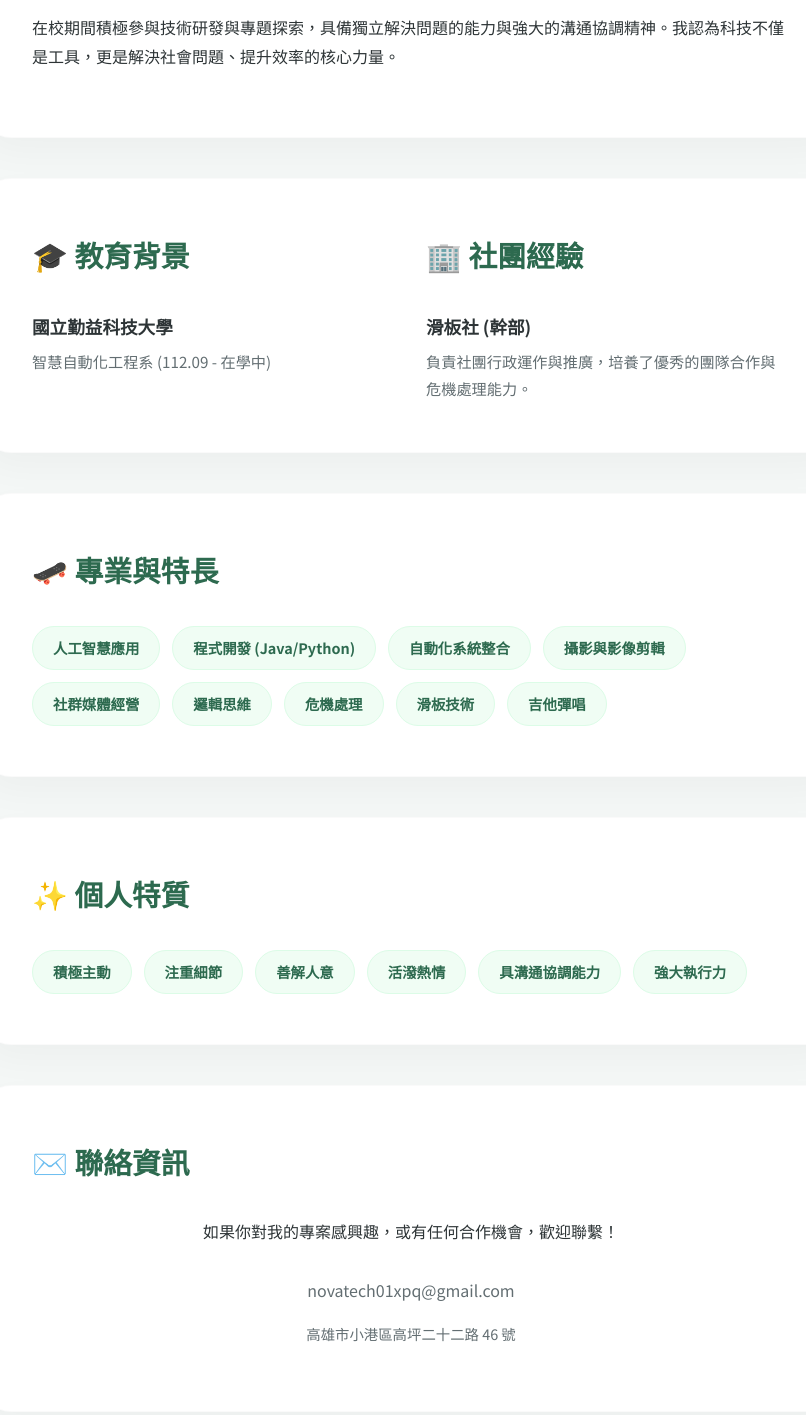
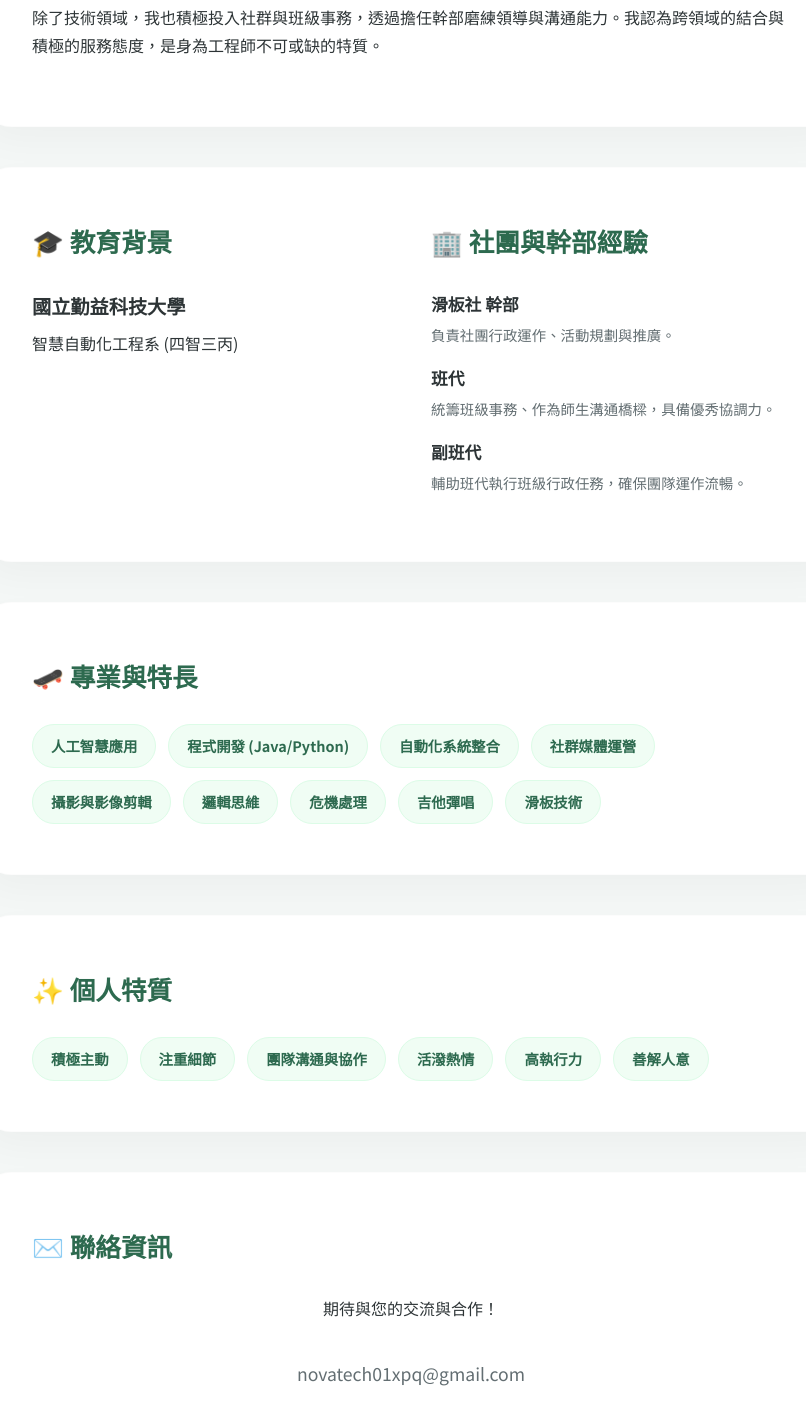
Before and after one commit to kungmengchien0814/kungmengchien0814.github.io, a plain HTML site: page index.html in a window 1280 px wide. Shown: the part 913-2328 px from the top of the page, without its empty margins (229-1035 px from the left). Drawn offline with Linux system fonts and the light colour scheme.

Commit message:
Update index.html

```diff
--- a/index.html
+++ b/index.html
@@ -8,11 +8,10 @@
     <link href="https://fonts.googleapis.com/css2?family=Noto+Sans+TC:wght@300;400;700&display=swap" rel="stylesheet">
 
     <style>
-        /* 2. 顏色與變數定義：仿 Liench 的清爽綠色調 */
         :root {
             --primary-green: #2d6a4f;    /* 森林深綠 */
             --accent-green: #52b788;     /* 柔和嫩綠 */
-            --bg-gray: #f4f7f6;          /* 仿 Liench 的淺灰背景 */
+            --bg-gray: #f4f7f6;          /* 仿 Liench 的質感淺灰 */
             --card-white: #ffffff;
             --text-dark: #2d3436;
             --text-muted: #636e72;
@@ -33,12 +32,12 @@
             line-height: 1.8;
         }
 
-        /* 3. 頂部導覽列 (Navbar) */
+        /* 頂部導覽列 */
         nav {
             position: fixed;
             top: 0;
             width: 100%;
-            background: rgba(255, 255, 255, 0.9);
+            background: rgba(255, 255, 255, 0.85);
             backdrop-filter: blur(10px);
             z-index: 1000;
             border-bottom: 1px solid #eef2f3;
@@ -74,7 +73,7 @@
             color: var(--primary-green);
         }
 
-        /* 4. Hero Section (首頁大視覺) */
+        /* Hero Section */
         .hero {
             height: 100vh;
             display: flex;
@@ -95,20 +94,20 @@
         }
 
         .hero h1 {
-            font-size: 4rem;
+            font-size: 3.5rem;
             margin: 0;
             color: var(--primary-green);
             letter-spacing: 2px;
         }
 
         .hero-desc {
-            font-size: 1.3rem;
+            font-size: 1.2rem;
             color: var(--text-muted);
             margin-top: 15px;
             max-width: 600px;
         }
 
-        /* 5. 卡片佈局 (仿 Liench Card) */
+        /* 卡片排版 */
         .main-content {
             max-width: 900px;
             margin: -80px auto 100px;
@@ -121,7 +120,7 @@
             padding: 50px;
             margin-bottom: 40px;
             box-shadow: 0 15px 35px rgba(0,0,0,0.03);
-            border: 1px solid rgba(0,0,0,0.02);
+            border: 1px solid rgba(0,0,0,0.01);
             opacity: 0;
             transform: translateY(40px);
             transition: var(--transition);
@@ -133,16 +132,16 @@
         }
 
         h2 {
-            font-size: 1.8rem;
+            font-size: 1.6rem;
             color: var(--primary-green);
             margin-top: 0;
-            margin-bottom: 30px;
+            margin-bottom: 25px;
             display: flex;
             align-items: center;
-            gap: 15px;
+            gap: 12px;
         }
 
-        /* 6. 標籤與細節設計 */
+        /* 標籤雲與細項 */
         .tag-container {
             display: flex;
             flex-wrap: wrap;
@@ -152,39 +151,34 @@
         .tag {
             background: #f0fdf4;
             color: #2d6a4f;
-            padding: 8px 20px;
+            padding: 8px 18px;
             border-radius: 50px;
             font-size: 0.9rem;
             font-weight: 600;
             border: 1px solid #dcfce7;
-            transition: var(--transition);
-        }
-
-        .tag:hover {
-            background: var(--primary-green);
-            color: white;
-            transform: scale(1.05);
         }
 
         .info-grid {
             display: grid;
             grid-template-columns: 1fr 1fr;
-            gap: 30px;
+            gap: 40px;
         }
 
-        .info-item h3 {
-            font-size: 1.1rem;
-            margin-bottom: 5px;
-            color: var(--text-dark);
+        .experience-item {
+            margin-bottom: 15px;
         }
 
-        .info-item p {
-            margin: 0;
-            color: var(--text-muted);
-            font-size: 0.95rem;
+        .experience-item strong {
+            display: block;
+            color: var(--text-dark);
+            font-size: 1.05rem;
         }
 
-        /* 7. 頁尾 */
+        .experience-item span {
+            color: var(--text-muted);
+            font-size: 0.9rem;
+        }
+
         footer {
             text-align: center;
             padding-bottom: 60px;
@@ -192,11 +186,10 @@
             font-size: 0.85rem;
         }
 
-        /* 響應式調整 */
         @media (max-width: 768px) {
-            .hero h1 { font-size: 2.8rem; }
+            .hero h1 { font-size: 2.5rem; }
             .info-grid { grid-template-columns: 1fr; }
-            .card { padding: 30px; }
+            .card { padding: 35px 25px; }
             .main-content { margin-top: 20px; }
         }
     </style>
@@ -207,7 +200,7 @@
         <div class="nav-container">
             <a href="#" class="nav-logo">KUNG MENG-CHIEN</a>
             <div class="nav-links">
-                <a href="#about">關於</a>
+                <a href="#about">關於我</a>
                 <a href="#skills">特長</a>
                 <a href="#contact">聯絡</a>
             </div>
@@ -215,29 +208,39 @@
     </nav>
 
     <section class="hero">
-        <span class="hero-sub">HELLO, I AM</span>
+        <span class="hero-sub">RESUME PORTFOLIO</span>
         <h1>龔孟謙</h1>
-        <p class="hero-desc">智慧自動化工程系 | 科技與工程技術探索者</p>
+        <p class="hero-desc">智慧自動化工程系 | 探索科技與工程技術的無限可能</p>
     </section>
 
     <div class="main-content">
         <section id="about" class="card">
             <h2>👤 關於我</h2>
-            <p>我是龔孟謙，目前就讀於 **國立勤益科技大學 智慧自動化工程系** (四智三丙)。我對人工智慧、程式設計及自動化系統充滿熱情，致力於將複雜的理論知識轉化為具備實用價值的工程專案。</p>
-            <p>在校期間積極參與技術研發與專題探索，具備獨立解決問題的能力與強大的溝通協調精神。我認為科技不僅是工具，更是解決社會問題、提升效率的核心力量。</p>
+            <p>我是龔孟謙，目前就讀於 **國立勤益科技大學 智慧自動化工程系**。我對人工智慧、程式開發與自動化系統整合擁有極大的熱忱。我擅長將理論轉化為實作，並在解決複雜技術問題的過程中獲得成就感。</p>
+            <p>除了技術領域，我也積極投入社群與班級事務，透過擔任幹部磨練領導與溝通能力。我認為跨領域的結合與積極的服務態度，是身為工程師不可或缺的特質。</p>
         </section>
 
         <section class="card">
             <div class="info-grid">
                 <div class="info-item">
                     <h2>🎓 教育背景</h2>
-                    <h3>國立勤益科技大學</h3>
-                    <p>智慧自動化工程系 (112.09 - 在學中)</p>
+                    <h3 style="margin:0; font-size:1.2rem;">國立勤益科技大學</h3>
+                    <p style="margin:5px 0;">智慧自動化工程系 (四智三丙)</p>
                 </div>
                 <div class="info-item">
-                    <h2>🏢 社團經驗</h2>
-                    <h3>滑板社 (幹部)</h3>
-                    <p>負責社團行政運作與推廣，培養了優秀的團隊合作與危機處理能力。</p>
+                    <h2>🏢 社團與幹部經驗</h2>
+                    <div class="experience-item">
+                        <strong>滑板社 幹部</strong>
+                        <span>負責社團行政運作、活動規劃與推廣。</span>
+                    </div>
+                    <div class="experience-item">
+                        <strong>班代</strong>
+                        <span>統籌班級事務、作為師生溝通橋樑，具備優秀協調力。</span>
+                    </div>
+                    <div class="experience-item">
+                        <strong>副班代</strong>
+                        <span>輔助班代執行班級行政任務，確保團隊運作流暢。</span>
+                    </div>
                 </div>
             </div>
         </section>
@@ -248,12 +251,12 @@
                 <span class="tag">人工智慧應用</span>
                 <span class="tag">程式開發 (Java/Python)</span>
                 <span class="tag">自動化系統整合</span>
+                <span class="tag">社群媒體運營</span>
                 <span class="tag">攝影與影像剪輯</span>
-                <span class="tag">社群媒體經營</span>
                 <span class="tag">邏輯思維</span>
                 <span class="tag">危機處理</span>
+                <span class="tag">吉他彈唱</span>
                 <span class="tag">滑板技術</span>
-                <span class="tag">吉他彈唱</span>
             </div>
         </section>
 
@@ -262,31 +265,30 @@
             <div class="tag-container">
                 <span class="tag">積極主動</span>
                 <span class="tag">注重細節</span>
+                <span class="tag">團隊溝通與協作</span>
+                <span class="tag">活潑熱情</span>
+                <span class="tag">高執行力</span>
                 <span class="tag">善解人意</span>
-                <span class="tag">活潑熱情</span>
-                <span class="tag">具溝通協調能力</span>
-                <span class="tag">強大執行力</span>
             </div>
         </section>
 
         <section id="contact" class="card" style="text-align: center;">
             <h2>✉️ 聯絡資訊</h2>
-            <p>如果你對我的專案感興趣，或有任何合作機會，歡迎聯繫！</p>
-            <div style="margin-top: 30px;">
-                <p style="font-size: 1.4rem; font-weight: 700; color: var(--primary-green); margin-bottom: 5px;"></p>
-                <p style="color: var(--text-muted);">novatech01xpq@gmail.com</p>
-                <p style="color: var(--text-muted); font-size: 0.9rem;">高雄市小港區高坪二十二路 46 號</p>
+            <p>期待與您的交流與合作！</p>
+            <div style="margin-top: 35px;">
+                <p style="font-size: 1.5rem; font-weight: 700; color: var(--primary-green); margin:0;"></p>
+                <p style="font-size: 1.1rem; color: var(--text-muted); margin-top: 5px;">novatech01xpq@gmail.com</p>
             </div>
         </section>
     </div>
 
     <footer>
-        <p>&copy; 2026 KUNG MENG-CHIEN. 全力打造個人品牌價值。</p>
+        <p>&copy; 2026 KUNG MENG-CHIEN. 致力於創造科技價值。</p>
     </footer>
 
     <script>
         const observerOptions = {
-            threshold: 0.15
+            threshold: 0.12
         };
 
         const observer = new IntersectionObserver((entries) => {
@@ -301,11 +303,11 @@
             observer.observe(card);
         });
 
-        // 確保首張卡片在載入時即顯示
-        window.addEventListener('load', () => {
+        // 載入時自動顯示第一張卡片
+        window.onload = () => {
             const firstCard = document.querySelector('.card');
             if (firstCard) firstCard.classList.add('is-visible');
-        });
+        };
     </script>
 </body>
 </html>
```
